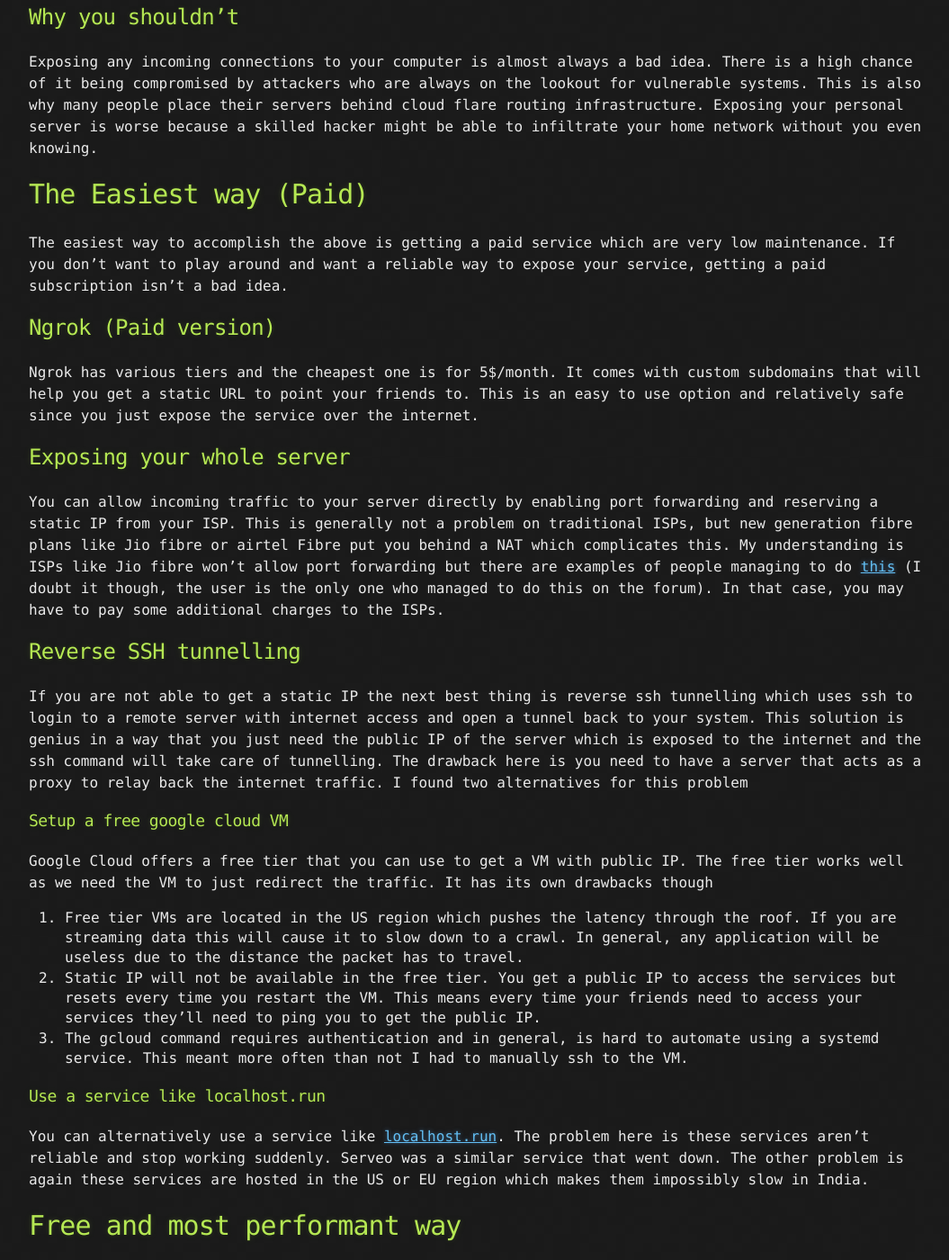
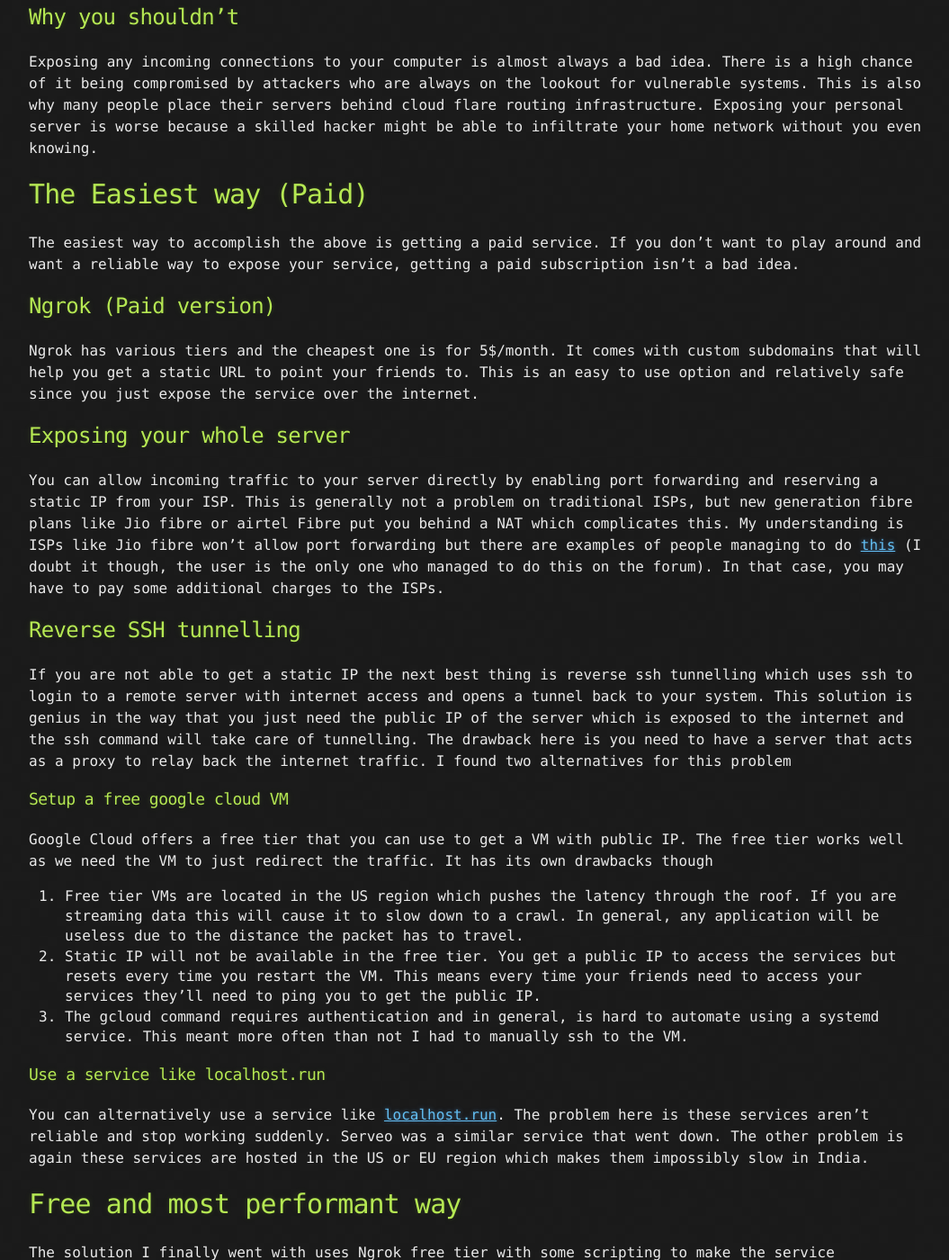
Before and after one commit to bagdeabhishek/bagdeabhishek.github.io, a Jekyll site: the page built from ngrok.md, in a window 1280 px wide and 1400 px high, scrolled down 556 px. Shown: the whole window at 90% size, without its empty margins (108-1163 px from the left). Built offline with Jekyll 4.4.1, drawn with Linux system fonts in a browser that asks for light colours; some of the changed text lies outside the part shown.

Commit message:
Minor grammatical changes

````diff
--- a/ngrok.md
+++ b/ngrok.md
@@ -13,7 +13,7 @@ There are many reasons for exposing services over the internet. One of the most
 Exposing any incoming connections to your computer is almost always a bad idea. There is a high chance of it being compromised by attackers who are always on the lookout for vulnerable systems. This is also why many people place their servers behind cloud flare routing infrastructure. Exposing your personal server is worse because a skilled hacker might be able to infiltrate your home network without you even knowing.
 
 # The Easiest way (Paid)
-The easiest way to accomplish the above is getting a paid service which are very low maintenance. If you don't want to play around and want a reliable way to expose your service, getting a paid subscription isn't a bad idea.
+The easiest way to accomplish the above is getting a paid service. If you don't want to play around and want a reliable way to expose your service, getting a paid subscription isn't a bad idea.
 
 ## Ngrok (Paid version)
 Ngrok has various tiers and the cheapest one is for 5$/month. It comes with custom subdomains that will help you get a static URL to point your friends to. This is an easy to use option and relatively safe since you just expose the service over the internet.
@@ -22,7 +22,7 @@ Ngrok has various tiers and the cheapest one is for 5$/month. It comes with cust
 You can allow incoming traffic to your server directly by enabling port forwarding and reserving a static IP from your ISP. This is generally not a problem on traditional ISPs, but new generation fibre plans like Jio fibre or airtel Fibre put you behind a NAT which complicates this. My understanding is ISPs like Jio fibre won't allow port forwarding but there are examples of people managing to do [this](https://broadbandforum.co/t/160941/page-4#post-1437388) (I doubt it though, the user is the only one who managed to do this on the forum). In that case, you may have to pay some additional charges to the ISPs.
 
 ## Reverse SSH tunnelling
-If you are not able to get a static IP the next best thing is reverse ssh tunnelling which uses ssh to login to a remote server with internet access and open a tunnel back to your system. This solution is genius in a way that you just need the public IP of the server which is exposed to the internet and the ssh command will take care of tunnelling. The drawback here is you need to have a server that acts as a proxy to relay back the internet traffic. I found two alternatives for this problem
+If you are not able to get a static IP the next best thing is reverse ssh tunnelling which uses ssh to login to a remote server with internet access and opens a tunnel back to your system. This solution is genius in the way that you just need the public IP of the server which is exposed to the internet and the ssh command will take care of tunnelling. The drawback here is you need to have a server that acts as a proxy to relay back the internet traffic. I found two alternatives for this problem
 
 ### Setup a free google cloud VM
 Google Cloud offers a free tier that you can use to get a VM with public IP. The free tier works well as we need the VM to just redirect the traffic. It has its own drawbacks though
@@ -47,7 +47,7 @@ These are the steps you need to follow to enable this system.
 ### Installing Ngrok
 Installing Ngrok is as easy as downloading the file and running it. You can download Ngrok from [here](https://ngrok.com/download) and follow the instructions to start running Ngrok directly. Since we want to run this as a service we will need to follow some extra steps.
 #### 1. Create a configuration file
-To avoid adding multiple command line arguments while running Ngrok we create a configuration file. The configuration file should be at `/home/user-name/.ngrok2/ngrok.yml`. You can edit it to specify the tunnels and the configuration needed. As an example, this is my configuration file
+To avoid adding multiple command-line arguments while running Ngrok we create a configuration file. The configuration file should be at `/home/user-name/.ngrok2/ngrok.yml`. You can edit it to specify the tunnels and the configuration needed. As an example, this is my configuration file
 
 ```yaml
 authtoken: <your-auth-token> # get this token once you register on ngrok.com
````
